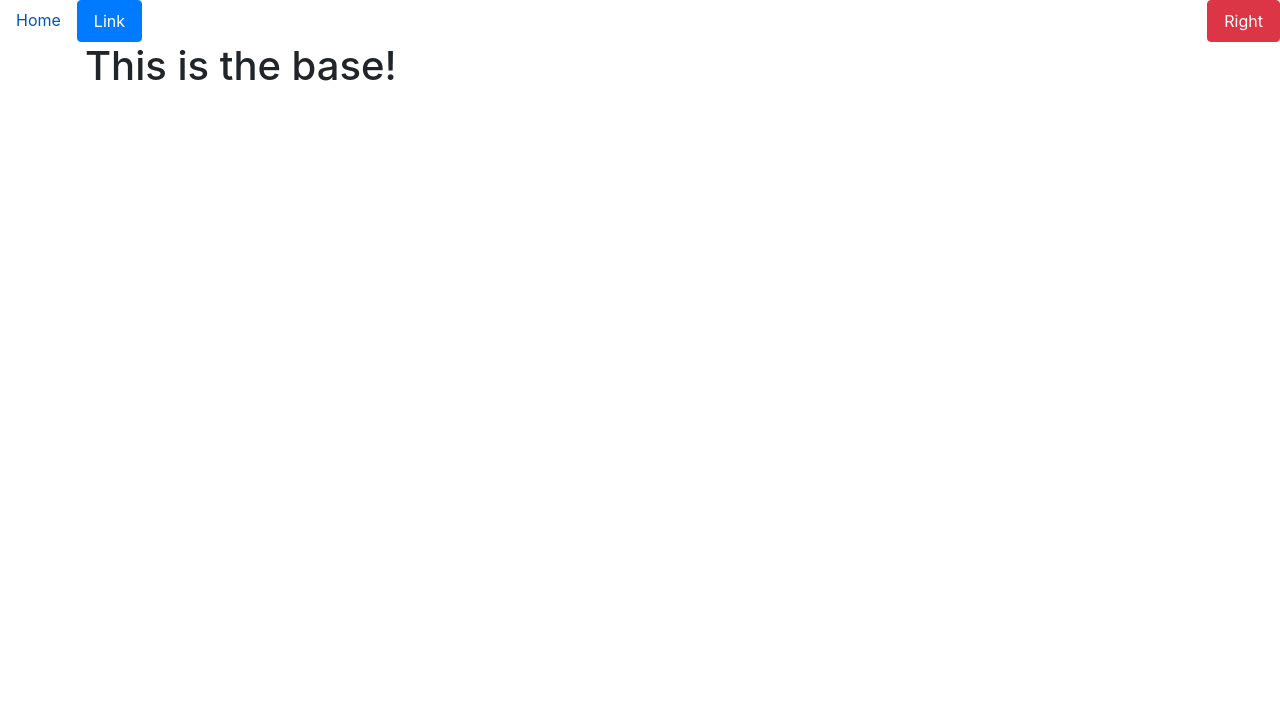
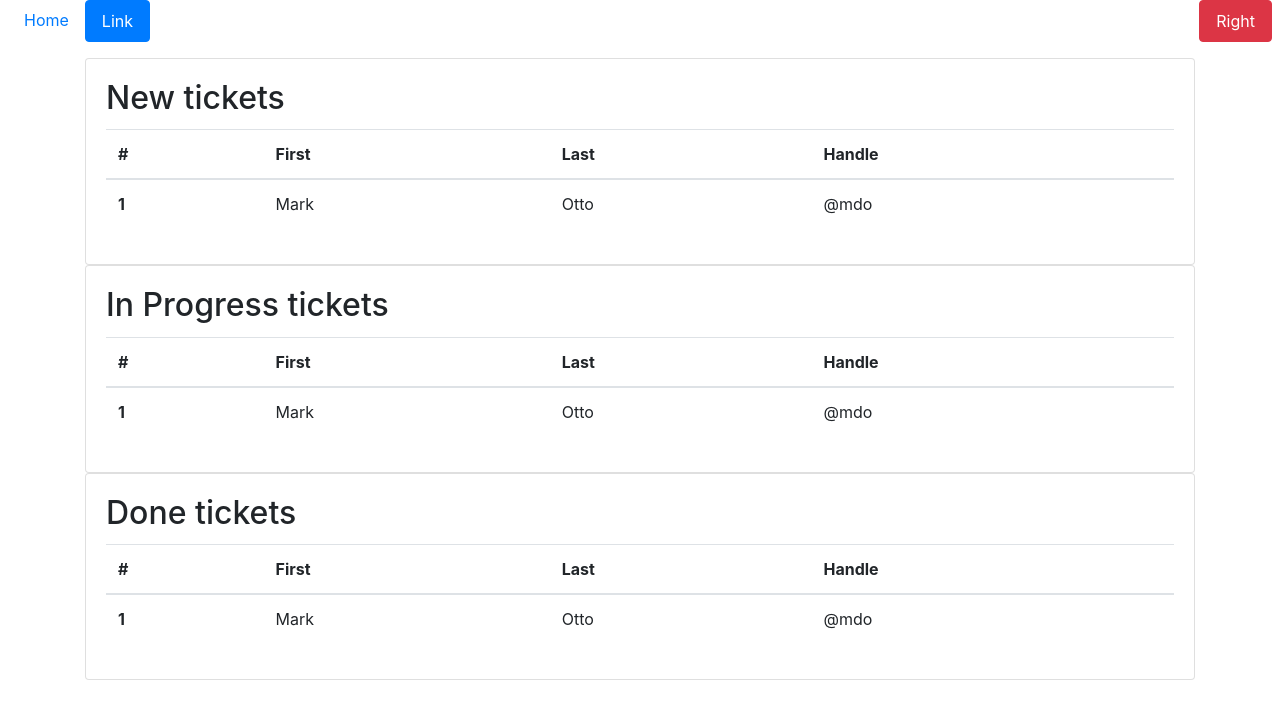
Before and after one commit to luisfff29/bugtracker, a Django app: page / in a window 1280 px wide. Shown: the top 719 px of the page. Run offline with Django 3.2, Linux system fonts and the light colour scheme; some libraries are stand-ins or nearby versions.

Commit message:
add bootstrap to main page

```diff
--- a/bug_ticket/urls.py
+++ b/bug_ticket/urls.py
@@ -2,5 +2,5 @@ from django.urls import path
 from bug_ticket import views
 
 urlpatterns = [
-    path('', views.base),
+    path('', views.main),
 ]
--- a/bug_ticket/views.py
+++ b/bug_ticket/views.py
@@ -2,5 +2,5 @@ from django.shortcuts import render
 
 
 # Create your views here.
-def base(request):
-    return render(request, 'base.html')
+def main(request):
+    return render(request, 'main.html')
--- a/templates/base.html
+++ b/templates/base.html
@@ -11,14 +11,13 @@
   </head>
 
   <body>
-    <nav class="nav">
+    <nav class="nav mx-2 mb-3">
       <a class="nav-link active" href="#">Home</a>
       <a class="nav-link btn btn-primary" href="#">Link</a>
       <a class="nav-link btn btn-danger ml-auto" href="#" tabindex="-1" aria-disabled="true">Right</a>
     </nav>
     <div class='container'>
       {% block body_block %}
-      <h1>This is the base!</h1>
       {% endblock  %}
     </div>
   </body>
--- /dev/null
+++ b/templates/main.html
@@ -0,0 +1,73 @@
+<!DOCTYPE html>
+{% extends 'base.html' %}
+{% block body_block %}
+<div class="card">
+  <div class="card-body">
+    <h5 class="card-title h2">New tickets</h5>
+    <table class="table">
+      <thead>
+        <tr>
+          <th scope="col">#</th>
+          <th scope="col">First</th>
+          <th scope="col">Last</th>
+          <th scope="col">Handle</th>
+        </tr>
+      </thead>
+      <tbody>
+        <tr>
+          <th scope="row">1</th>
+          <td>Mark</td>
+          <td>Otto</td>
+          <td>@mdo</td>
+        </tr>
+      </tbody>
+    </table>
+  </div>
+</div>
+<div class="card">
+  <div class="card-body">
+    <h5 class="card-title h2">In Progress tickets</h5>
+    <table class="table">
+      <thead>
+        <tr>
+          <th scope="col">#</th>
+          <th scope="col">First</th>
+          <th scope="col">Last</th>
+          <th scope="col">Handle</th>
+        </tr>
+      </thead>
+      <tbody>
+        <tr>
+          <th scope="row">1</th>
+          <td>Mark</td>
+          <td>Otto</td>
+          <td>@mdo</td>
+        </tr>
+      </tbody>
+    </table>
+  </div>
+</div>
+<div class="card">
+  <div class="card-body">
+    <h5 class="card-title h2">Done tickets</h5>
+    <table class="table">
+      <thead>
+        <tr>
+          <th scope="col">#</th>
+          <th scope="col">First</th>
+          <th scope="col">Last</th>
+          <th scope="col">Handle</th>
+        </tr>
+      </thead>
+      <tbody>
+        <tr>
+          <th scope="row">1</th>
+          <td>Mark</td>
+          <td>Otto</td>
+          <td>@mdo</td>
+        </tr>
+      </tbody>
+    </table>
+  </div>
+</div>
+{% endblock %}
```
